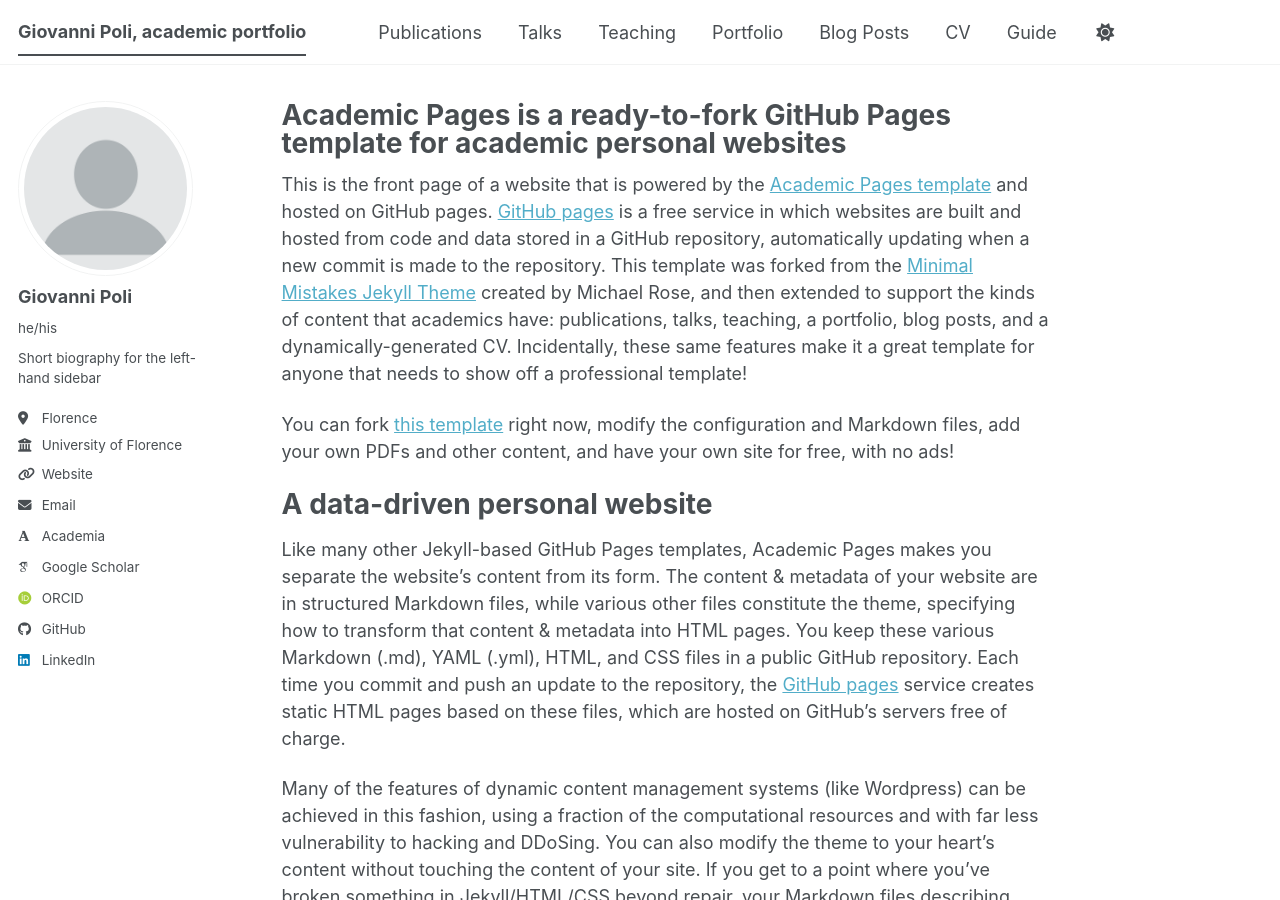
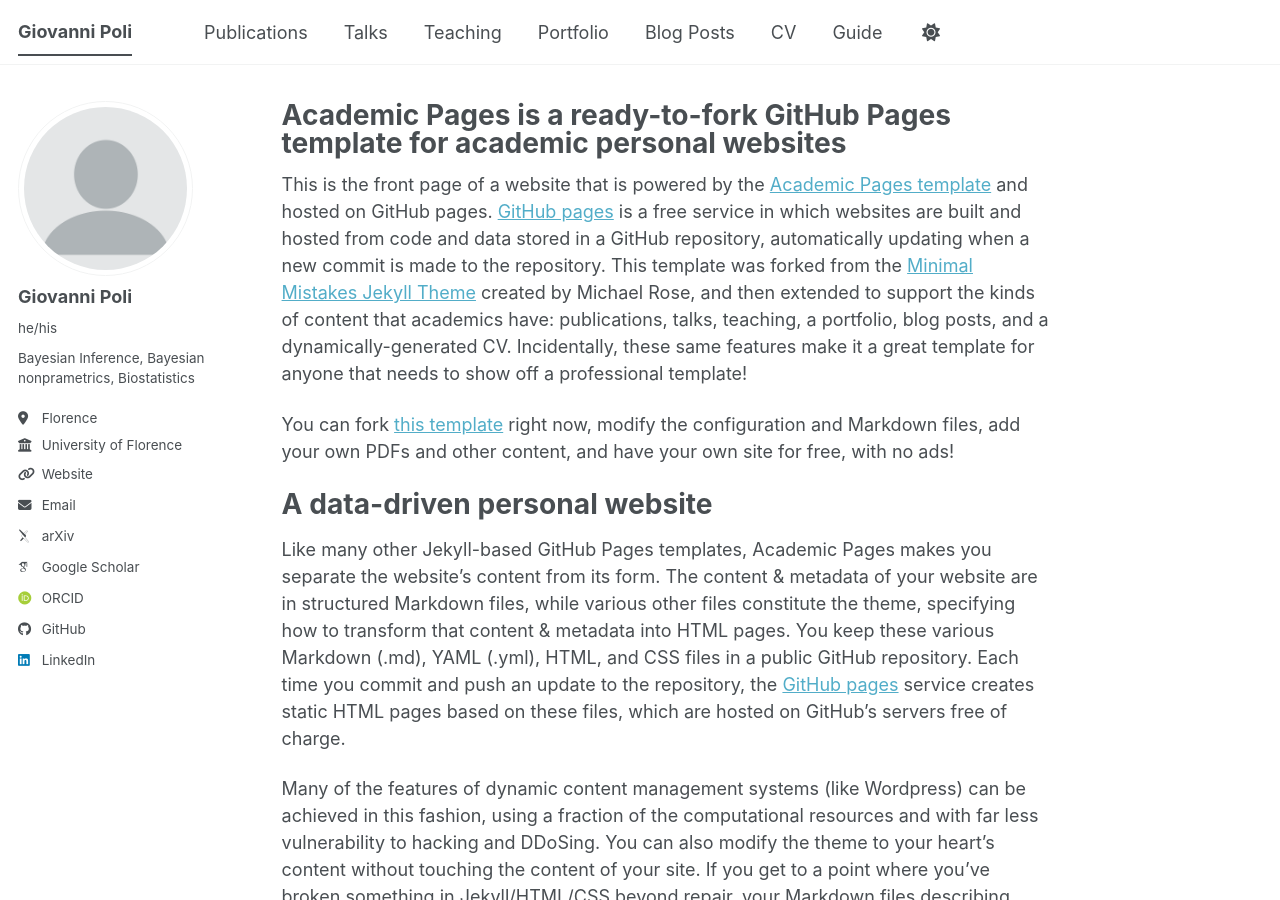
Before and after one commit to GiovanniPoli/GiovanniPoli.github.io, a Jekyll site: the page built from _pages/about.md, in a window 1280 px wide and 900 px high. Built offline with Jekyll 4.4.1, drawn with Linux system fonts in a browser that asks for light colours; some web fonts are replaced; a script bundle is joined from its source files by our own code; library files that are not in the unit come from our copies.

Commit message:
Update _config.yml

```diff
--- a/_config.yml
+++ b/_config.yml
@@ -9,7 +9,7 @@
 # Basic Site Settings
 locale                   : "en-US"
 site_theme               : "default" # The available themes options are "default", "air", "sunrise", "mint", "dirt" and "contrast"
-title                    : "Giovanni Poli, academic portfolio"
+title                    : "Giovanni Poli"
 title_separator          : "-"
 name                     : &name "Giovanni Poli"
 description              : &description "Giovanni Poli's academic portfolio"
@@ -25,15 +25,15 @@
   avatar           : "profile.png"
   name             : "Giovanni Poli"
   pronouns         : "he/his"
-  bio              : "Short biography for the left-hand sidebar"
+  bio              : "Bayesian Inference, Bayesian nonprametrics, Biostatistics"
   location         : "Florence"
   employer         : "University of Florence"
   uri              : https://GiovanniPoli.github.io
   email            : "giovanni.poli@unifi.it"
 
   # Academic websites
-  academia         : https://GiovanniPoli.github.io
-  arxiv            : # URL - Update with the correct link to your profile
+  academia         : # https://GiovanniPoli.github.io
+  arxiv            : https://arxiv.org/search/stat?searchtype=author&query=Poli,+G # URL - Update with the correct link to your profile
   googlescholar    : "https://scholar.google.com/citations?user=n9HkLcoAAAAJ&hl=it"
   inspire-hep      : # URL
   impactstory      : # URL
```
